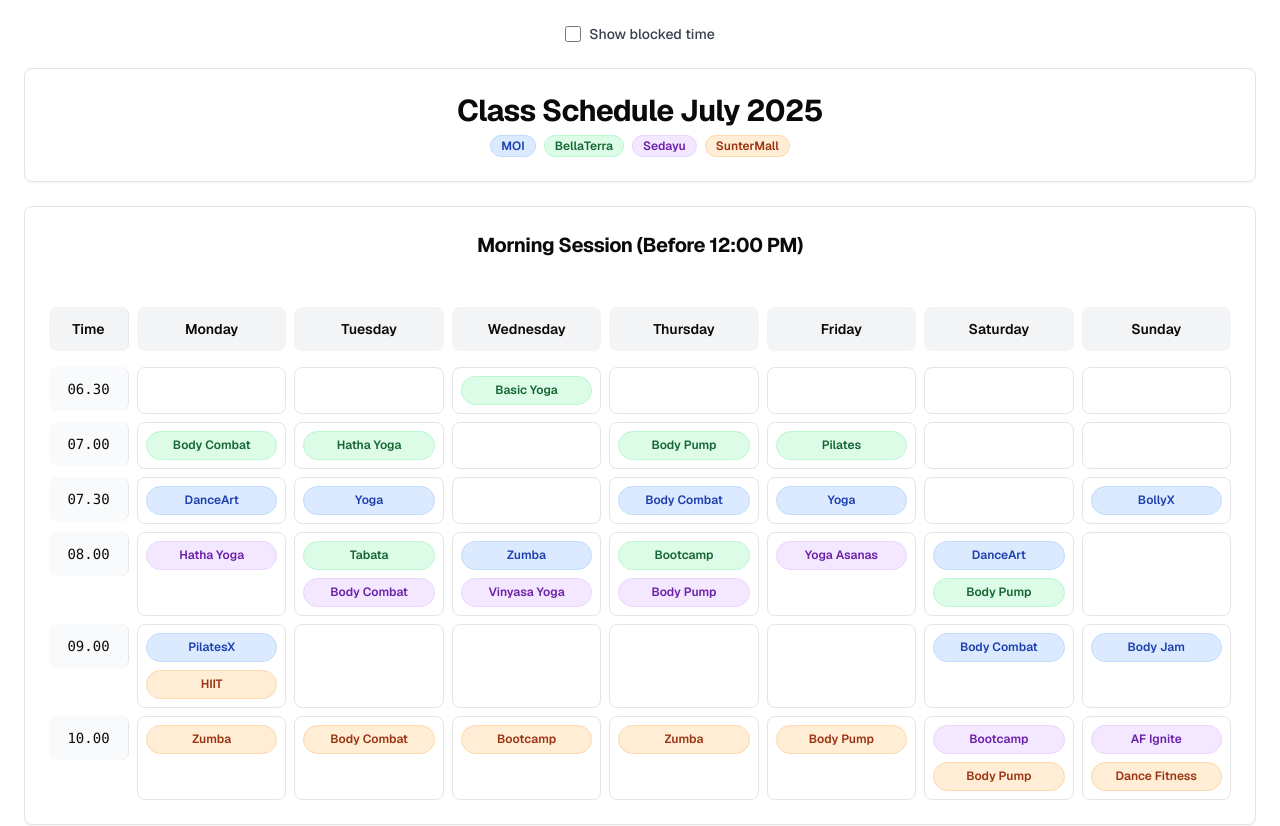
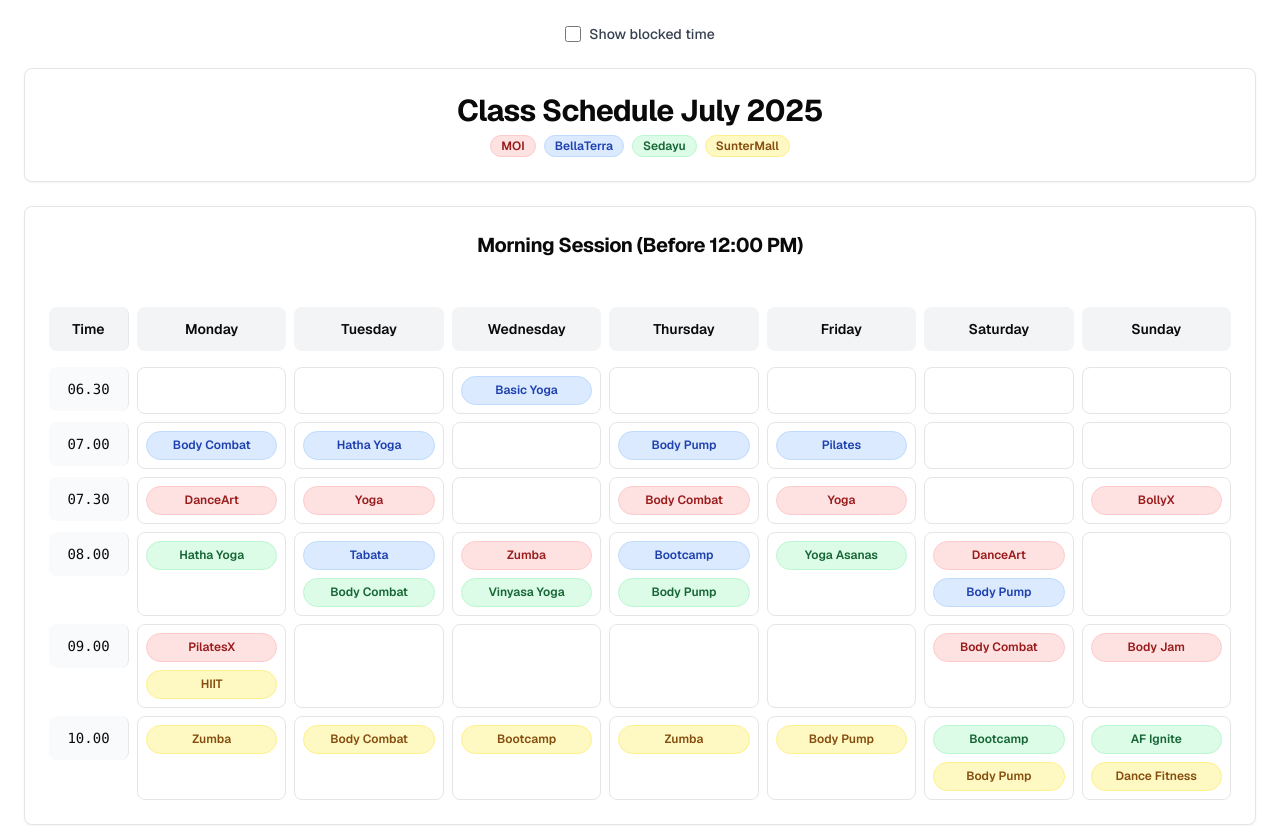
Before and after one commit to vancassa/af-calendar, a Next.js app: page / in a window 1280 px wide. Shown: the top 826 px of the page. Built offline with nearby package versions, Linux system fonts and the light colour scheme.

Commit message:
feat: update colors

```diff
--- a/app/page.tsx
+++ b/app/page.tsx
@@ -147,10 +147,10 @@ function consolidateData(selectedLocation?: string): { morning: TimeSlot[]; even
 }
 
 const locationColors: { [key: string]: string } = {
-  MOI: "bg-blue-100 text-blue-800 border-blue-200",
-  BellaTerra: "bg-green-100 text-green-800 border-green-200",
-  Sedayu: "bg-purple-100 text-purple-800 border-purple-200",
-  SunterMall: "bg-orange-100 text-orange-800 border-orange-200",
+  MOI: "bg-red-100 text-red-800 border-red-200",
+  BellaTerra: "bg-blue-100 text-blue-800 border-blue-200",
+  Sedayu: "bg-green-100 text-green-800 border-green-200",
+  SunterMall: "bg-yellow-100 text-yellow-800 border-yellow-200",
 };
 
 const blockedTimeSlots = {
```
